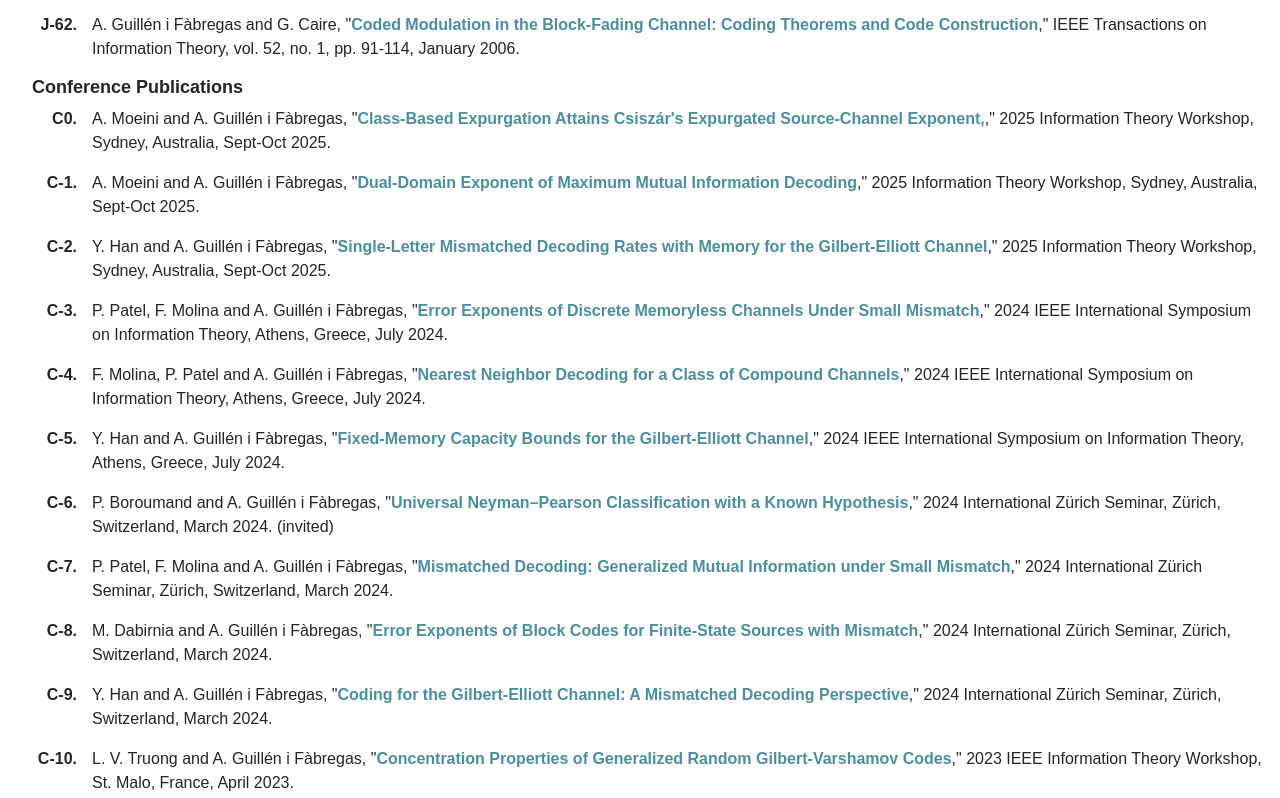
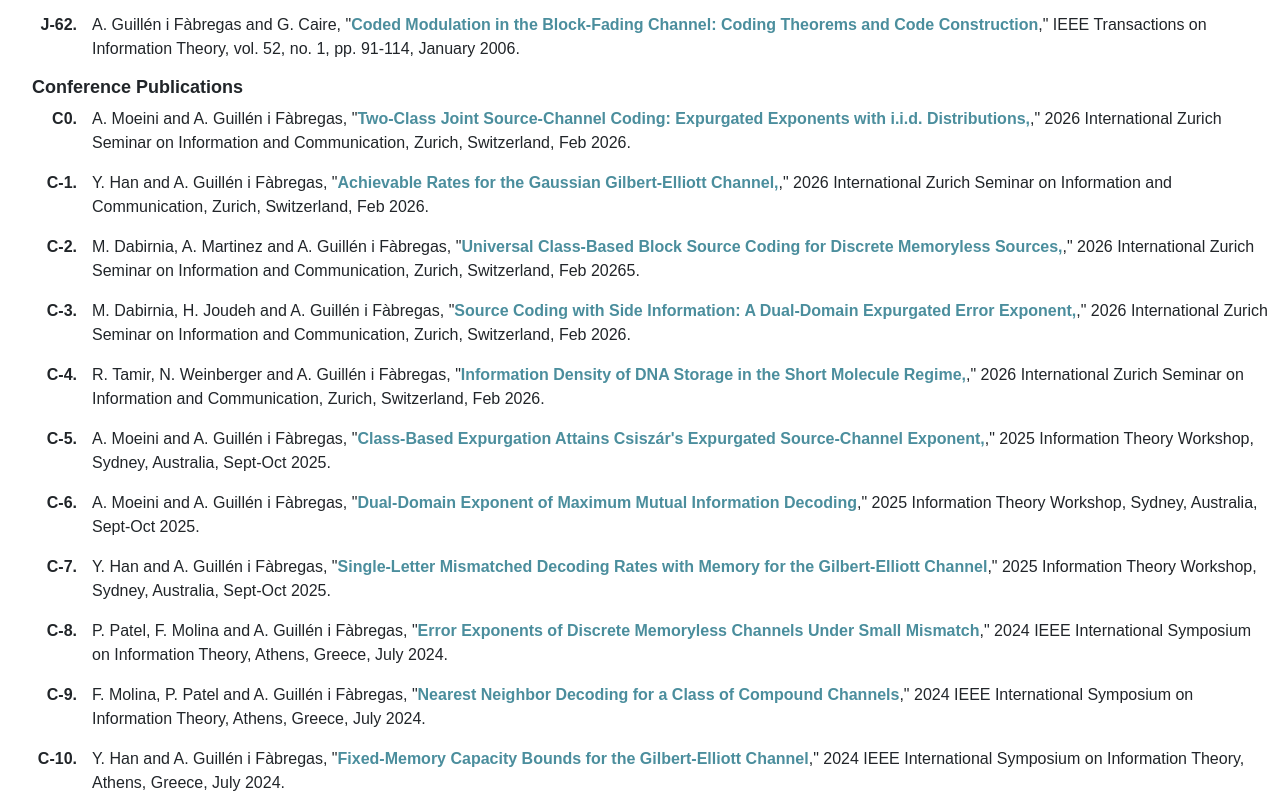
Before and after one commit to guillen-it/guillen-it.github.io, a plain HTML site: page publications.html in a window 1280 px wide. Shown: the part 4606-5404 px from the top of the page. Drawn offline with Linux system fonts and the light colour scheme.

Commit message:
Update publications.html
updated izs 2026 papers

```diff
--- a/publications.html
+++ b/publications.html
@@ -454,7 +454,31 @@
             <h2 class="unnumbered" id="conference-publications">Conference Publications</h2>
             <div class="col-12">
                 <ol class="c-list" reversed>
-
+                    <li>
+                        <p>
+                             A. Moeini and A. Guillén i Fàbregas, "<a href="files/conferences/izs2026_class.pdf">Two-Class Joint Source-Channel Coding: Expurgated Exponents with i.i.d. Distributions,</a>," 2026 International Zurich Seminar on Information and Communication, Zurich, Switzerland, Feb 2026.
+                        </p>
+                    </li>
+                    <li>
+                        <p>
+                             Y. Han and A. Guillén i Fàbregas, "<a href="files/conferences/izs2026_ge.pdf">Achievable Rates for the Gaussian Gilbert-Elliott Channel,</a>," 2026 International Zurich Seminar on Information and Communication, Zurich, Switzerland, Feb 2026.
+                        </p>
+                    </li>
+                    <li>
+                        <p>
+                             M. Dabirnia, A. Martinez and A. Guillén i Fàbregas, "<a href="files/conferences/izs2026_usc_class.pdf">Universal Class-Based Block Source Coding for Discrete Memoryless Sources,</a>," 2026 International Zurich Seminar on Information and Communication, Zurich, Switzerland, Feb 20265.
+                        </p>
+                    </li>
+                    <li>
+                        <p>
+                             M. Dabirnia, H. Joudeh and A. Guillén i Fàbregas, "<a href="files/conferences/izs2026_scsi.pdf">Source Coding with Side Information: A Dual-Domain Expurgated Error Exponent,</a>," 2026 International Zurich Seminar on Information and Communication, Zurich, Switzerland, Feb 2026.
+                        </p>
+                    </li>
+                    <li>
+                        <p>
+                             R. Tamir, N. Weinberger and A. Guillén i Fàbregas, "<a href="files/conferences/izs2026_dna.pdf">Information Density of DNA Storage in the Short Molecule Regime,</a>," 2026 International Zurich Seminar on Information and Communication, Zurich, Switzerland, Feb 2026.
+                        </p>
+                    </li>
                     <li>
                         <p>
                              A. Moeini and A. Guillén i Fàbregas, "<a href="files/conferences/itw2025_class.pdf">Class-Based Expurgation Attains Csiszár's Expurgated Source-Channel Exponent,</a>," 2025 Information Theory Workshop, Sydney, Australia, Sept-Oct 2025.
```
